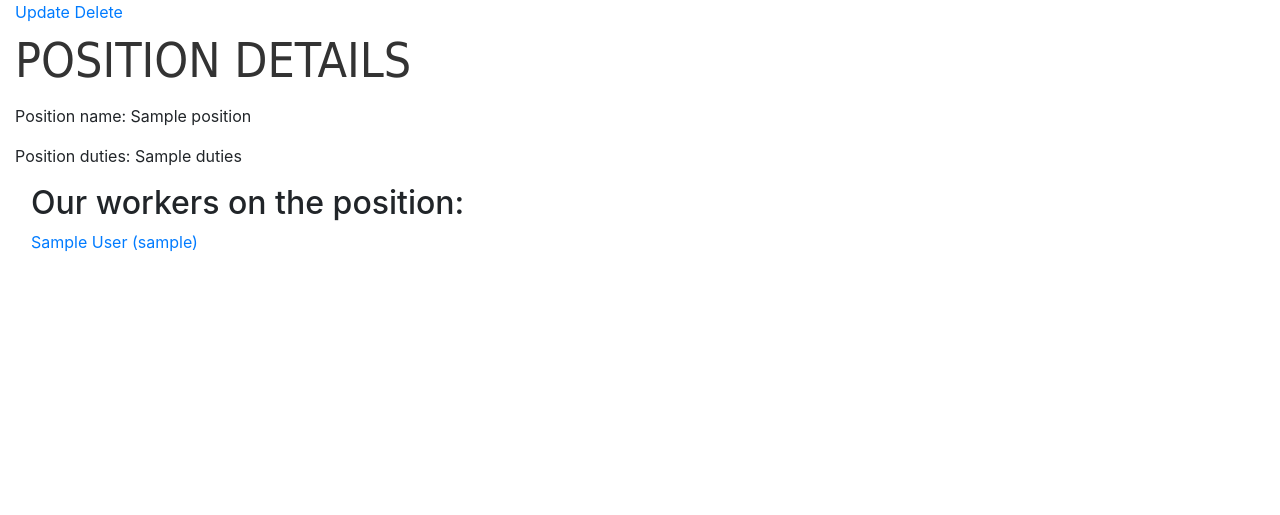
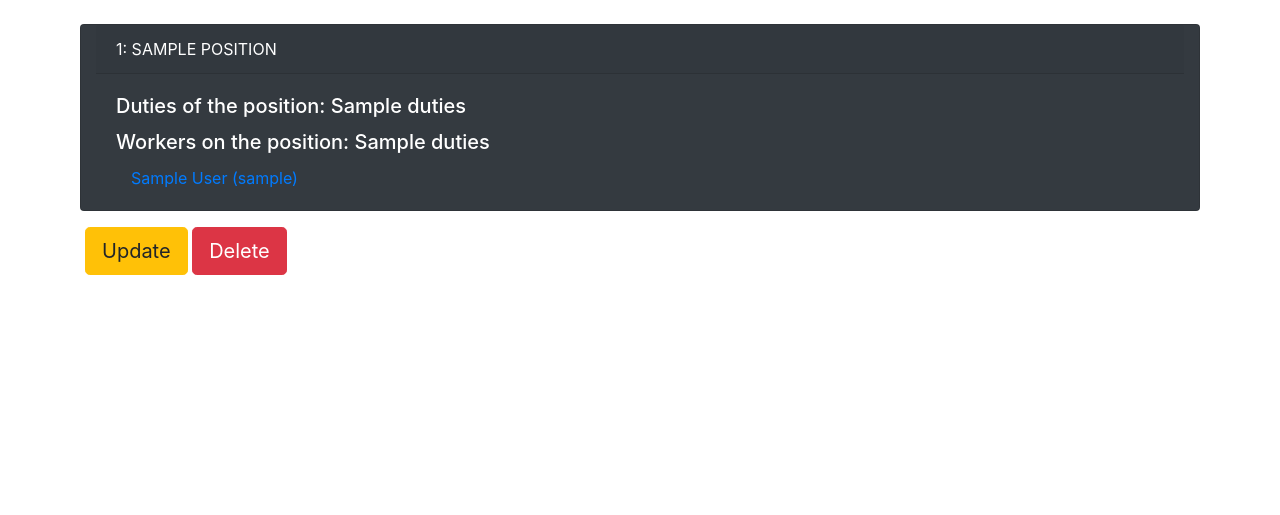
Before and after one commit to TarasSavchyn/IT_Company_Task_Manager, a Django app: template templates/task_manager/position_detail.html in a window 1280 px wide. Shown: the part 78-593 px from the top of the page. Run offline with Django 3.2, Linux system fonts and the light colour scheme; the template is opened without the code that fills it: most values are stand-ins (such as "Sample title", 1, 10 or a date in 2020).

Commit message:
design position-detail page

```diff
--- a/task_manager/forms.py
+++ b/task_manager/forms.py
@@ -11,6 +11,7 @@ class TaskForm(forms.ModelForm):
         queryset=get_user_model().objects.all(),
         widget=forms.CheckboxSelectMultiple,
     )
+    description = forms.CharField(max_length=255)
 
     class Meta:
         model = Task
--- a/templates/task_manager/position_detail.html
+++ b/templates/task_manager/position_detail.html
@@ -4,34 +4,46 @@
 
 
 
-    <a href="{% url "task_manager:position-update" pk=position.pk %}">
-      Update
-    </a>
+  <br>
 
-    <a href="{% url "task_manager:position-delete" pk=position.pk %}">
-      Delete
-    </a>
-      <br>
+    <div class="card text-white bg-dark mb-3 container" style="max-width: 70rem;">
+    <div class="card-header text-uppercase">{{ position.id }}: {{ position.name }}</div>
+    <div class="card-body">
+      <h5 class="card-title">Duties of the position: {{ position.duties }}</h5>
+      <h5 class="card-title">Workers on the position: {{ position.duties }}</h5>
+      {% if position %}
+      {% for worker in position.worker_set.all %}
+        <p class="card-text container"><a href="{% url "task-manager:worker-detail" pk=worker.pk %}"> {{ worker.first_name }} {{ worker.last_name }} ({{ worker.username }}) </a></p>
+      {% endfor %}
+      {% else %}
+        <p class="card-text container"> There are no workers on the type.</p>
+      {% endif %}
+
+    </div>
+  </div>
 
 
+{#<h2>Position details </h2>#}
+{##}
+{#  <p>Position name: {{ position.name }}</p>#}
+{#  <p>Position duties: {{ position.duties }}</p>#}
+{##}
+{#  <div class="ml-3">#}
+{#  {% if position.worker_set.all %}#}
+{#    <h2>Our workers on the position: </h2>#}
+{#  {% for worker in position.worker_set.all %}#}
+{#    <p> <a href="{% url "task-manager:worker-detail" pk=worker.pk %}">{{ worker.first_name }} {{ worker.last_name }} ({{ worker.username }}) </a></p>#}
+{##}
+{#  {% endfor %}#}
+{#  </div>#}
+{#  {% else %}#}
+{#    <p>There are no workers for this position. </p>#}
+{#  {% endif %}#}
 
 
-
-<h1>Position details </h1>
-
-  <p>Position name: {{ position.name }}</p>
-  <p>Position duties: {{ position.duties }}</p>
-
-  <div class="ml-3">
-  {% if position.worker_set.all %}
-    <h2>Our workers on the position: </h2>
-  {% for worker in position.worker_set.all %}
-    <p> <a href="{% url "task-manager:worker-detail" pk=worker.pk %}">{{ worker.first_name }} {{ worker.last_name }} ({{ worker.username }}) </a></p>
-
-  {% endfor %}
+    <div class="container">
+    <a class="btn btn-warning btn-lg" href="{% url "task_manager:position-update" pk=position.pk %}">Update</a>
+    <a class="btn btn-danger btn-lg" href="{% url "task_manager:position-delete" pk=position.pk %}">Delete</a>
   </div>
-  {% else %}
-    <p>There are no workers for this position. </p>
-  {% endif %}
 
 {% endblock %}
```
Also changed, not shown: templates/task_manager/tasktype_detail.html (+3 -7 lines), templates/task_manager/task_confirm_delete.html (line endings or trailing spaces).
